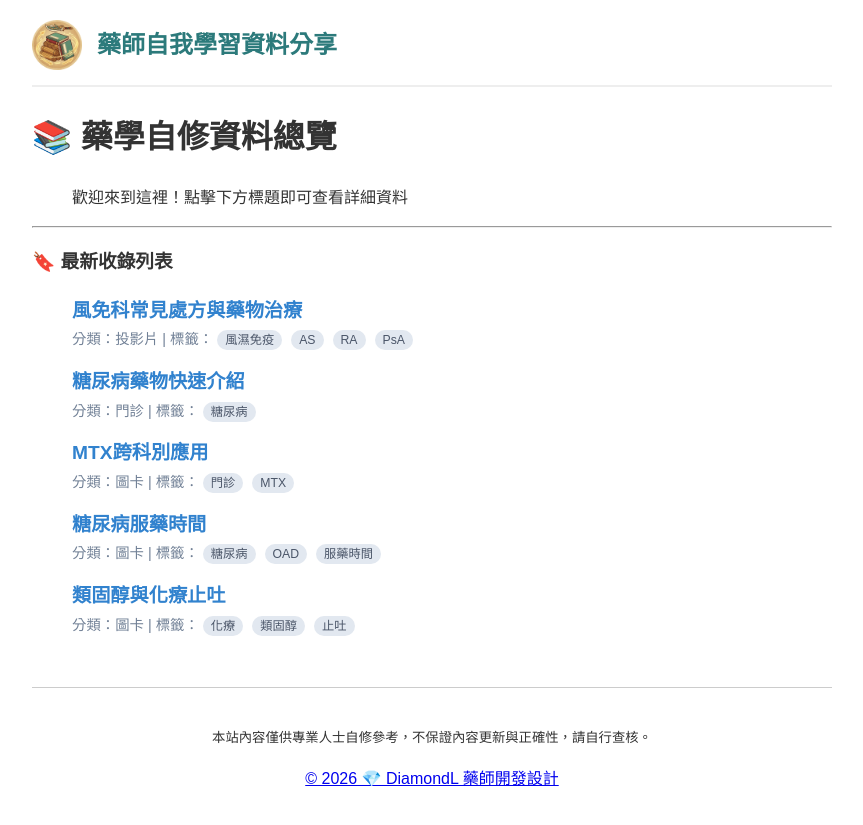
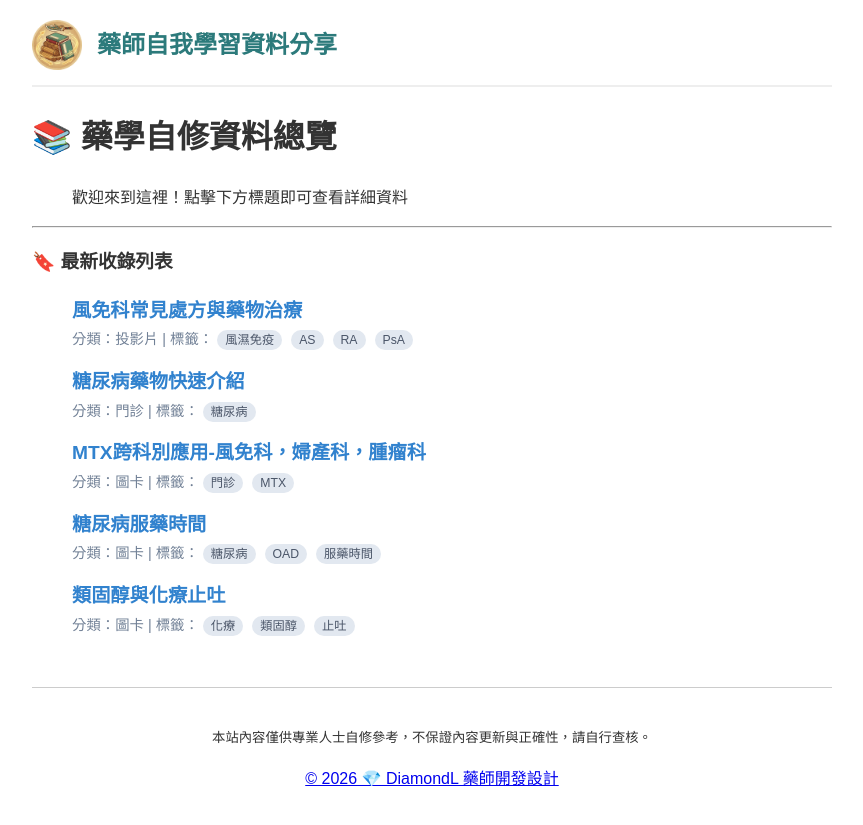
Before and after one commit to liaoweihung/note, a Jekyll site: the page built from index.md, in a window 1280 px wide. Shown: the top 825 px of the page, without its empty margins (208-1071 px from the left). Built offline with Jekyll 4.4.1, drawn with Linux system fonts in a browser that asks for light colours.

Commit message:
Update MTXspecialties.md

```diff
--- a/_meds/MTXspecialties.md
+++ b/_meds/MTXspecialties.md
@@ -1,6 +1,6 @@
 ---
 layout: default
-title: MTX跨科別應用
+title: MTX跨科別應用-風免科，婦產科，腫瘤科
 category: 圖卡
 tags: [門診, MTX, ]
 ---
```
